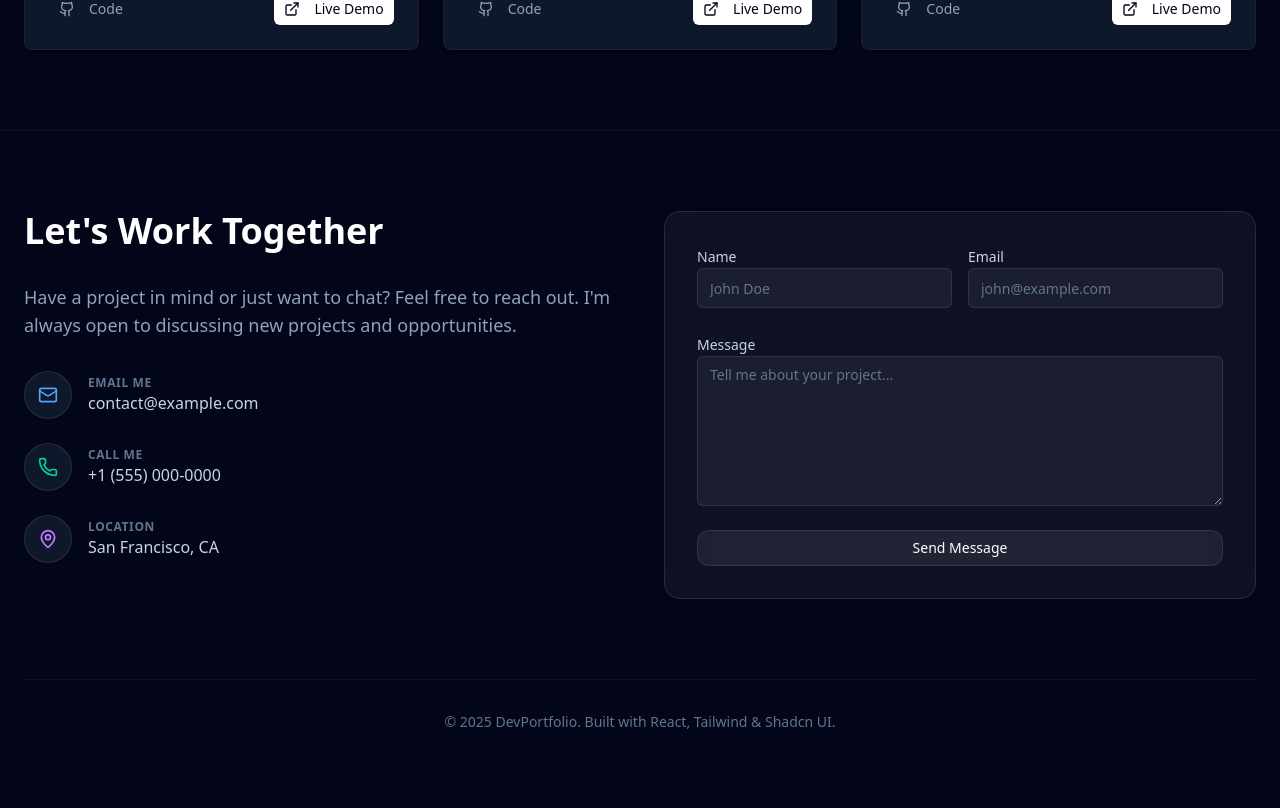
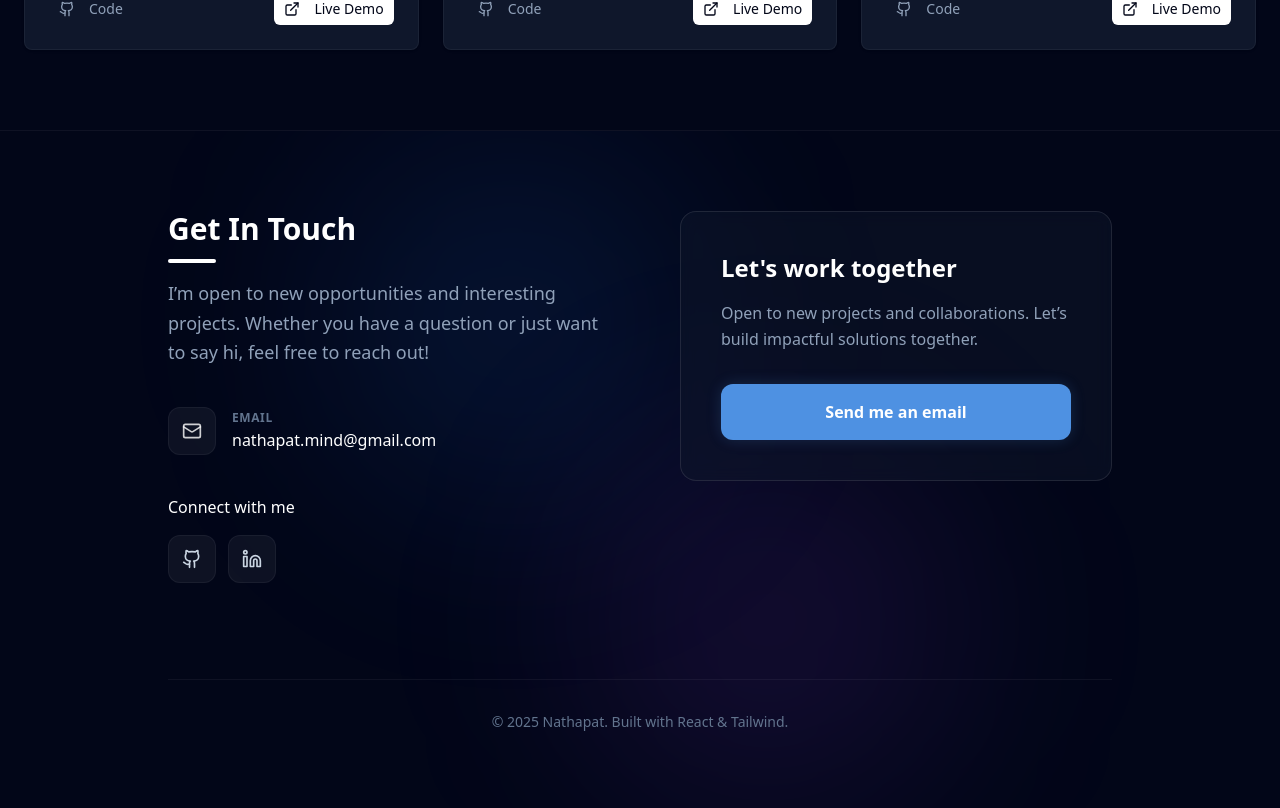
Before and after one commit to nathapatt/nathapat, a React (Vite) app: page / in a window 1280 px wide. Shown: the part 3800-4608 px from the top of the page. Built offline with nearby package versions, Linux system fonts and the light colour scheme.

Commit message:
edit contact page

```diff
--- a/src/components/Contact.tsx
+++ b/src/components/Contact.tsx
@@ -1,86 +1,93 @@
-import { Button } from "@/components/ui/button"
-import { Input } from "@/components/ui/input"
-import { Textarea } from "@/components/ui/textarea"
-import { Mail, MapPin, Phone } from "lucide-react"
+import { Github, Linkedin, Mail } from "lucide-react"
 
 export function Contact() {
     return (
-        <section id="contact" className="py-20 bg-slate-950 border-t border-white/5">
-            <div className="container px-4 md:px-6">
-                <div className="grid lg:grid-cols-2 gap-12">
+        <section id="contact" className="py-20 bg-slate-950 border-t border-white/5 relative overflow-hidden">
+            {/* Background Gradients */}
+            <div className="absolute top-0 left-1/4 w-96 h-96 bg-blue-500/10 rounded-full blur-[100px] pointer-events-none"></div>
+            <div className="absolute bottom-0 right-1/4 w-96 h-96 bg-purple-500/10 rounded-full blur-[100px] pointer-events-none"></div>
 
-                    {/* Contact Info */}
-                    <div className="space-y-8">
-                        <h2 className="text-3xl md:text-4xl font-bold text-white">
-                            Let's Work Together
+            <div className="container max-w-5xl mx-auto px-4 md:px-10 relative z-10">
+                <div className="grid md:grid-cols-2 gap-12 lg:gap-20 items-start">
+
+                    {/* Left Column */}
+                    <div className="space-y-10">
+                        <div>
+                            <h2 className="text-3xl font-bold text-white relative w-fit">
+                                Get In Touch
+                                <span className="absolute left-0 -bottom-4 w-12 h-1 bg-white rounded-full"></span>
                             </h2>
-                        <p className="text-slate-400 text-lg">
-                            Have a project in mind or just want to chat? Feel free to reach out. I'm always open to discussing new projects and opportunities.
+                            <p className="text-slate-400 text-lg mt-8 leading-relaxed">
+                                I’m open to new opportunities and interesting projects.
+                                Whether you have a question or just want to say hi, feel free to reach out!
                             </p>
+                        </div>
 
-                        <div className="space-y-6">
-                            <div className="flex items-center gap-4 text-slate-300">
-                                <div className="w-12 h-12 rounded-full bg-slate-900 border border-white/10 flex items-center justify-center text-blue-400">
-                                    <Mail className="w-5 h-5" />
+                        {/* Email Block */}
+                        <div className="flex items-center gap-4 group cursor-pointer" onClick={() => window.location.href = 'mailto:nathapat.mind@gmail.com'}>
+                            <div className="w-12 h-12 bg-white/5 rounded-xl flex items-center justify-center border border-white/5 group-hover:border-white/10 transition-colors">
+                                <Mail className="w-5 h-5 text-white/80" />
                             </div>
                             <div>
-                                    <p className="text-xs text-slate-500 uppercase font-semibold tracking-wider">Email Me</p>
-                                    <p className="font-medium">contact@example.com</p>
+                                <p className="text-xs text-slate-500 font-semibold uppercase tracking-wider mb-0.5">Email</p>
+                                <p className="text-white font-medium hover:text-blue-400 transition-colors">nathapat.mind@gmail.com</p>
                             </div>
                         </div>
 
-                            <div className="flex items-center gap-4 text-slate-300">
-                                <div className="w-12 h-12 rounded-full bg-slate-900 border border-white/10 flex items-center justify-center text-emerald-400">
-                                    <Phone className="w-5 h-5" />
-                                </div>
+                        {/* Socials Block */}
                         <div>
-                                    <p className="text-xs text-slate-500 uppercase font-semibold tracking-wider">Call Me</p>
-                                    <p className="font-medium">+1 (555) 000-0000</p>
-                                </div>
-                            </div>
-
-                            <div className="flex items-center gap-4 text-slate-300">
-                                <div className="w-12 h-12 rounded-full bg-slate-900 border border-white/10 flex items-center justify-center text-purple-400">
-                                    <MapPin className="w-5 h-5" />
-                                </div>
-                                <div>
-                                    <p className="text-xs text-slate-500 uppercase font-semibold tracking-wider">Location</p>
-                                    <p className="font-medium">San Francisco, CA</p>
-                                </div>
+                            <h3 className="text-white font-medium mb-4">Connect with me</h3>
+                            <div className="flex items-center gap-3">
+                                <SocialLink
+                                    href="https://github.com/nathapatt"
+                                    icon={<Github className="w-5 h-5" />}
+                                    label="GitHub"
+                                />
+                                <SocialLink
+                                    href="https://www.linkedin.com/in/nathapat/"
+                                    icon={<Linkedin className="w-5 h-5" />}
+                                    label="LinkedIn"
+                                />
                             </div>
                         </div>
                     </div>
 
-                    {/* Contact Form */}
-                    <div className="bg-white/5 backdrop-blur-xl border border-white/10 rounded-2xl p-8 shadow-2xl overflow-hidden">
-                        <form className="space-y-6">
-                            <div className="grid sm:grid-cols-2 gap-4">
-                                <div className="space-y-2">
-                                    <label className="text-sm font-medium text-slate-300">Name</label>
-                                    <Input placeholder="John Doe" className="bg-white/5 border-white/10 focus:border-blue-500 text-white placeholder:text-slate-500" />
+                    {/* Right Column: Card */}
+                    <div className="bg-slate-900/50 backdrop-blur-sm border border-white/10 rounded-2xl p-8 md:p-10">
+                        <h3 className="text-2xl font-bold text-white mb-4">Let's work together</h3>
+                        <p className="text-slate-400 mb-8 leading-relaxed">
+                            Open to new projects and collaborations.
+                            Let’s build impactful solutions together.
+                        </p>
+
+                        <a
+                            href="mailto:nathapat.mind@gmail.com"
+                            className="inline-flex items-center justify-center w-full px-6 py-4 text-white font-semibold bg-[oklch(65%_0.14_254.6)] hover:opacity-90 rounded-xl transition-all duration-200 shadow-[0_0_15px_oklch(65%_0.14_254.6/0.2)] hover:shadow-[0_0_25px_oklch(65%_0.14_254.6/0.4)] active:scale-[0.98]"
+                        >
+                            Send me an email
+                        </a>
                     </div>
-                                <div className="space-y-2">
-                                    <label className="text-sm font-medium text-slate-300">Email</label>
-                                    <Input type="email" placeholder="john@example.com" className="bg-white/5 border-white/10 focus:border-blue-500 text-white placeholder:text-slate-500" />
-                                </div>
-                            </div>
-                            <div className="space-y-2">
-                                <label className="text-sm font-medium text-slate-300">Message</label>
-                                <Textarea placeholder="Tell me about your project..." className="min-h-[150px] bg-white/5 border-white/10 focus:border-blue-500 text-white placeholder:text-slate-500" />
-                            </div>
-                            <Button className="w-full bg-white/5 hover:bg-blue-500/10 text-white font-medium py-3 rounded-xl transition-all duration-300 border border-white/10 hover:border-blue-500/30 cursor-pointer backdrop-blur-xl hover:-translate-y-2 hover:shadow-[0_0_15px_rgba(59,130,246,0.2)] active:scale-95">
-                                Send Message
-                            </Button>
-                        </form>
-                    </div>
-
                 </div>
 
                 {/* Footer */}
-                <div className="mt-20 pt-8 border-t border-white/5 text-center text-slate-500 text-sm">
-                    <p>&copy; {new Date().getFullYear()} DevPortfolio. Built with React, Tailwind & Shadcn UI.</p>
+                <div className="mt-24 pt-8 border-t border-white/5 text-slate-500 text-sm text-center">
+                    <p>&copy; {new Date().getFullYear()} Nathapat. Built with React & Tailwind.</p>
                 </div>
             </div>
         </section>
     )
 }
+
+function SocialLink({ href, icon, label }: { href: string; icon: React.ReactNode; label: string }) {
+    return (
+        <a
+            href={href}
+            target="_blank"
+            rel="noreferrer"
+            className="flex items-center justify-center w-12 h-12 bg-white/5 border border-white/5 rounded-xl text-slate-300 hover:text-white hover:bg-white/10 hover:border-white/10 transition-all duration-200"
+            aria-label={label}
+        >
+            {icon}
+        </a>
+    )
+}
```
Lines whose indentation alone changed are shown as unchanged.
